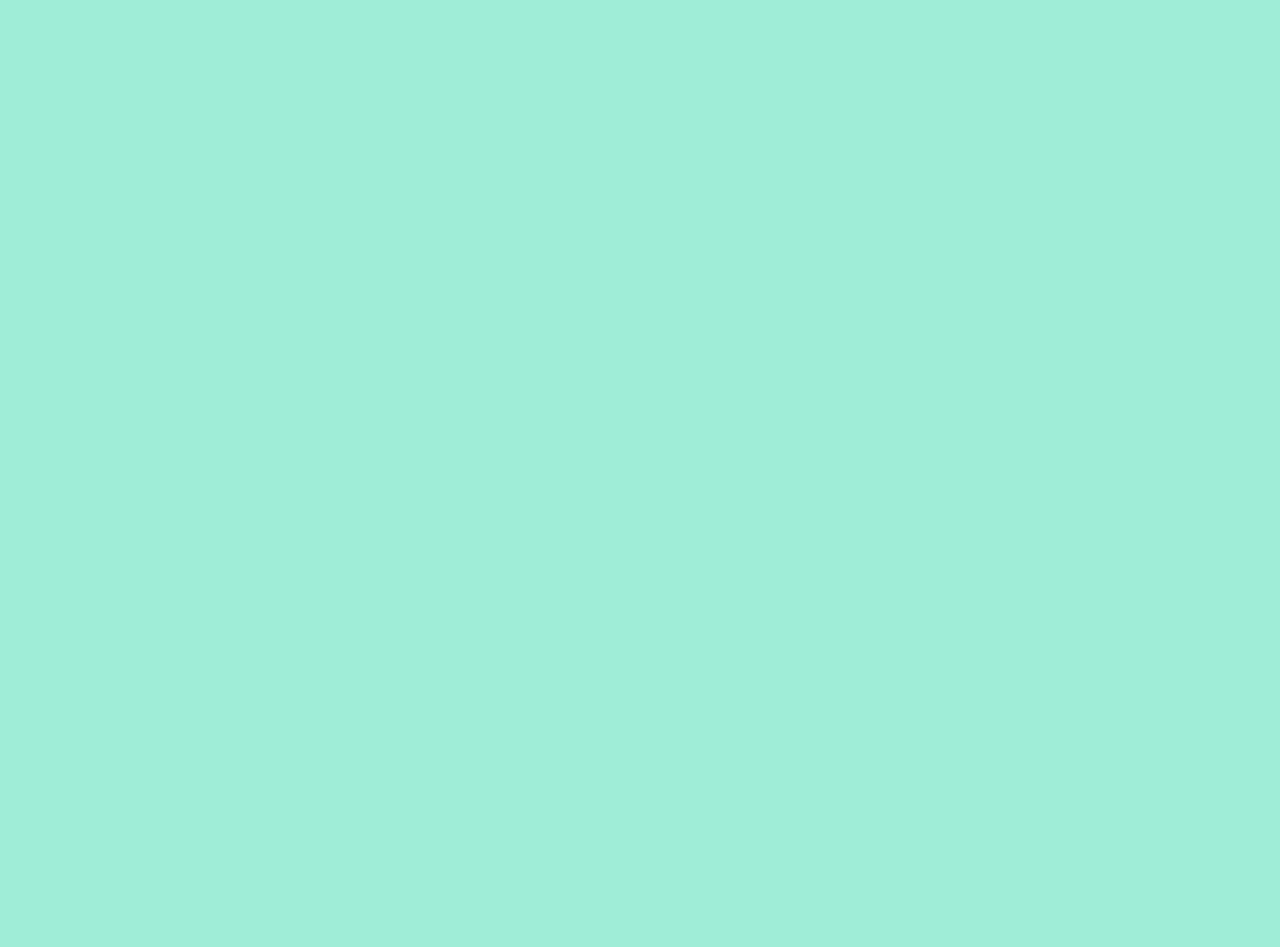
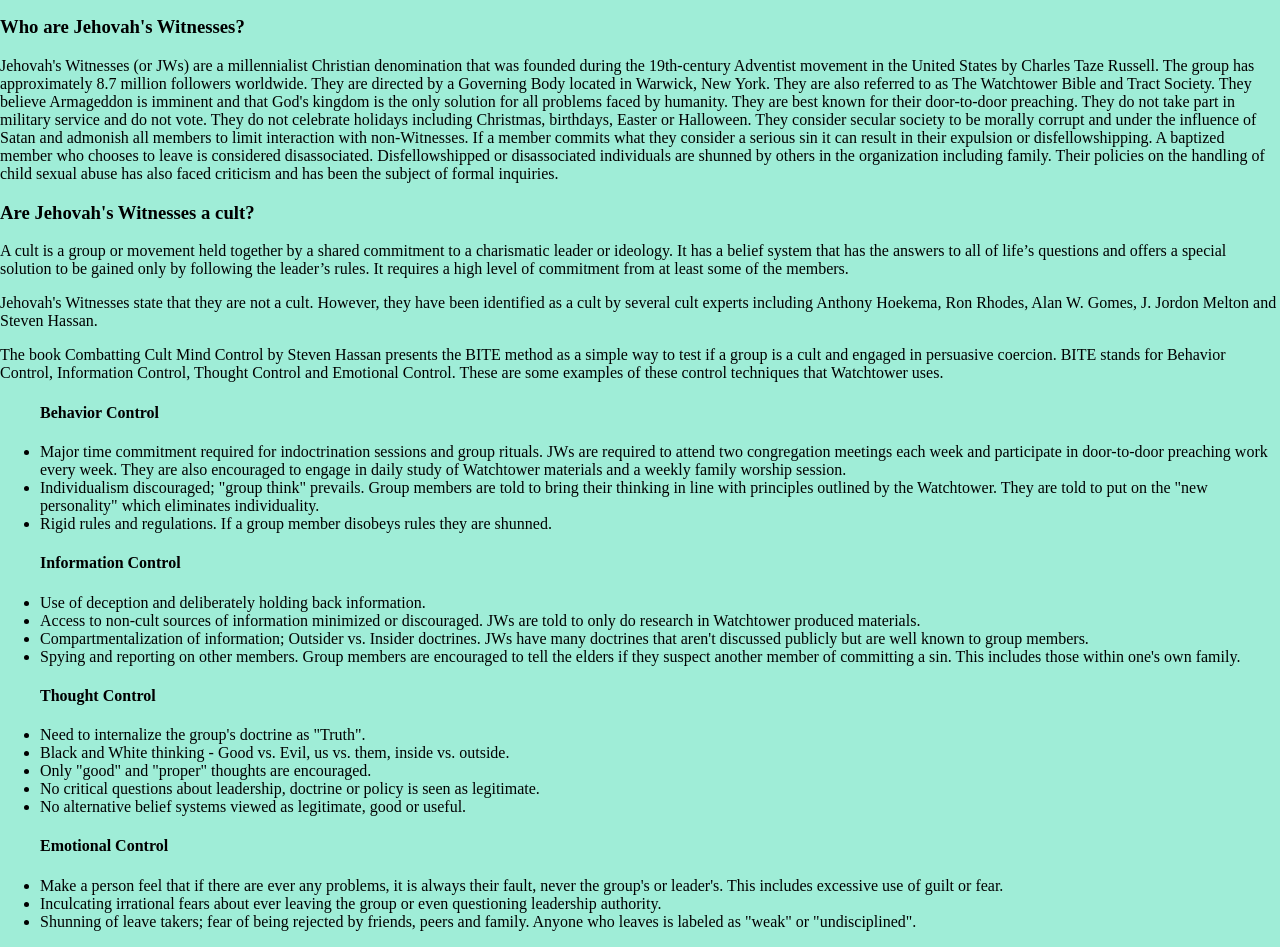
Before and after one commit to margenta2/finalproject-frontend, a React (Create React App) app in the folder finalproject-frontend/: page /about in a window 1280 px wide. Shown: the part 241-1188 px from the top of the page. Before the commit the page ends 800 px from the top, so only its background shows below. Built offline with nearby package versions, Linux system fonts and the light colour scheme; a web font is replaced by a local one.

Commit message:
updated about and beliefs

```diff
--- a/finalproject-frontend/src/components/About.js
+++ b/finalproject-frontend/src/components/About.js
@@ -26,6 +26,46 @@
 
             <h1>About XRC</h1>
 
+            <div>
+                <h3>Who is this resource center for?</h3>
+                <p>This resource center is designed for anyone who wants to learn more about ex-Jehovah's Witnesses(ex-JWs). This includes ex-Jehovah's Witnesses , current Jehovah's Witnesses who are thinking about leaving the group or those who have friends or family who are an ex or current Jehovah's Witness. This site has information on mental health support, social support, and de-programming for anyone who has left the group and needs help with coping and re-claiming their mind. You can also find information on common JW terms and beliefs. If there are any topics you'd like more information on you can create a post on our message board. </p>
+            </div>
+
+            <div>
+                <h3>Who are Jehovah's Witnesses?</h3>
+                <p>Jehovah's Witnesses (or JWs) are a millennialist Christian denomination that was founded during the 19th-century Adventist movement in the United States by Charles Taze Russell. The group has approximately 8.7 million followers worldwide. They are directed by a Governing Body located in Warwick, New York. They are also referred to as The Watchtower Bible and Tract Society. They believe Armageddon is imminent and that God's kingdom is the only solution for all problems faced by humanity. They are best known for their door-to-door preaching. They do not take part in military service and do not vote. They do  not celebrate holidays including Christmas, birthdays, Easter or Halloween. They consider secular society to be morally corrupt and under the influence of Satan and admonish all members to limit interaction with non-Witnesses. If a member commits what they consider a serious sin it can result in their expulsion or disfellowshipping. A baptized member who chooses to leave is considered disassociated. Disfellowshipped or disassociated individuals are shunned by others in the organization including family. Their policies on the handling of child sexual abuse has also faced criticism and has been the subject of formal inquiries. </p>
+            </div>
+
+            <div>
+                <h3>Are Jehovah's Witnesses a cult?</h3>
+                <p>	A cult is a group or movement held together by a shared commitment to a charismatic leader or ideology. It has a belief system that has the answers to all of life’s questions and offers a special solution to be gained only by following the leader’s rules. It requires a high level of commitment from at least some of the members.</p>
+                <p>Jehovah's Witnesses state that they are not a cult. However, they have been identified as a cult by several cult experts including Anthony Hoekema, Ron Rhodes, Alan W. Gomes, J. Jordon Melton and Steven Hassan.</p>
+                <p>The book Combatting Cult Mind Control by Steven Hassan presents the BITE method as a simple way to test if a group is a cult and engaged in persuasive coercion. BITE stands for Behavior Control, Information Control, Thought Control and Emotional Control. These are some examples of these control techniques that Watchtower uses.</p>
+                <ul><h4>Behavior Control</h4>
+                    <li>Major time commitment required for indoctrination sessions and group rituals. JWs are required to attend two congregation meetings each week and participate in door-to-door preaching work every week. They are also encouraged to engage in daily study of Watchtower materials and a weekly family worship session.</li>
+                    <li>Individualism discouraged; "group think" prevails. Group members are told to bring their thinking in line with principles outlined by the Watchtower. They are told to put on the "new personality" which eliminates individuality.</li>
+                    <li>Rigid rules and regulations. If a group member disobeys rules they are shunned.</li>
+                </ul>
+                <ul><h4>Information Control</h4>
+                    <li>Use of deception and deliberately holding back information.</li>
+                    <li>Access to non-cult sources of information minimized or discouraged. JWs are told to only do research in Watchtower produced materials.</li>
+                    <li>Compartmentalization of information; Outsider vs. Insider doctrines. JWs have many doctrines that aren't discussed publicly but are well known to group members.</li>
+                    <li>Spying and reporting on other members. Group members are encouraged to tell the elders if they suspect another member of committing a sin. This includes those within one's own family.</li>
+                </ul>
+                <ul><h4>Thought Control</h4>
+                    <li>Need to internalize the group's doctrine as "Truth".</li>
+                    <li>Black and White thinking - Good vs. Evil, us vs. them, inside vs. outside.</li>
+                    <li>Only "good" and "proper" thoughts are encouraged.</li>
+                    <li>No critical questions about leadership, doctrine or policy is seen as legitimate.</li>
+                    <li>No alternative belief systems viewed as legitimate, good or useful.</li>
+                </ul>
+                <ul><h4>Emotional Control</h4>
+                    <li>Make a person feel that if there are ever any problems, it is always their fault, never the group's or leader's. This includes excessive use of guilt or fear.</li>
+                    <li>Inculcating irrational fears about ever leaving the group or even questioning leadership authority. </li>
+                    <li>Shunning of leave takers; fear of being rejected by friends, peers and family. Anyone who leaves is labeled as "weak" or "undisciplined".</li>
+                </ul>
+            </div>
+
         </div>
     )
 }
--- a/finalproject-frontend/src/components/Beliefs.js
+++ b/finalproject-frontend/src/components/Beliefs.js
@@ -23,14 +23,15 @@
                     </div>
                 </div>
             </div>
-            <h1>Beliefs Debunked</h1>
+            <h1>Questionable Beliefs</h1>
+            <p>There are many Watchtower beliefs that upon closer review are not scriptural or backed up by scientific or archeological evidence. Here are a few examples to review.</p>
             <ul>
                 <li><a href={"http://www.jwfacts.com/watchtower/607-7-times.php"}>1914 Chronology</a></li>
                 <li><a href={"http://www.jwfacts.com/watchtower/birthdays.php"}>Birthday Celebrations</a></li>
                 <li><a href={"http://www.jwfacts.com/watchtower/blood-transfusions.php"}>Blood Transfusions</a></li>
                 <li><a href={"http://www.jwfacts.com/watchtower/cross-or-stake.php"}>The Cross vs. Stake</a></li>
                 <li><a href={"http://www.jwfacts.com/watchtower/144000.php"}>The 144,000</a></li>
-                <li><a href={"http://www.jwfacts.com/watchtower/flood-noah-global.php"}>Global Flood</a></li>
+                <li><a href={"http://www.jwfacts.com/watchtower/disfellowship-shunning.php"}>Disfellowshipping and Shunning</a></li>
 
             </ul>
         </div>
```
